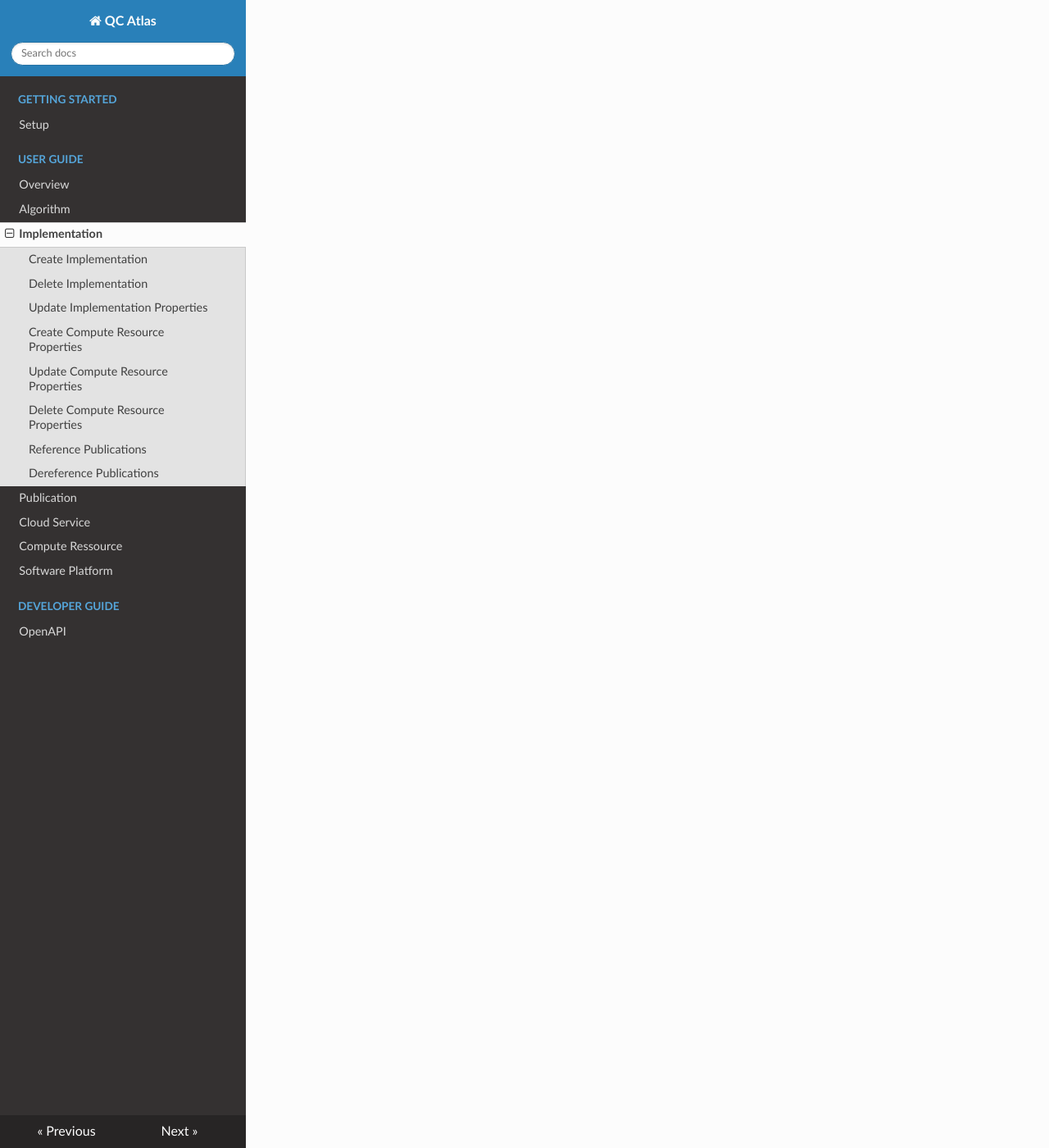
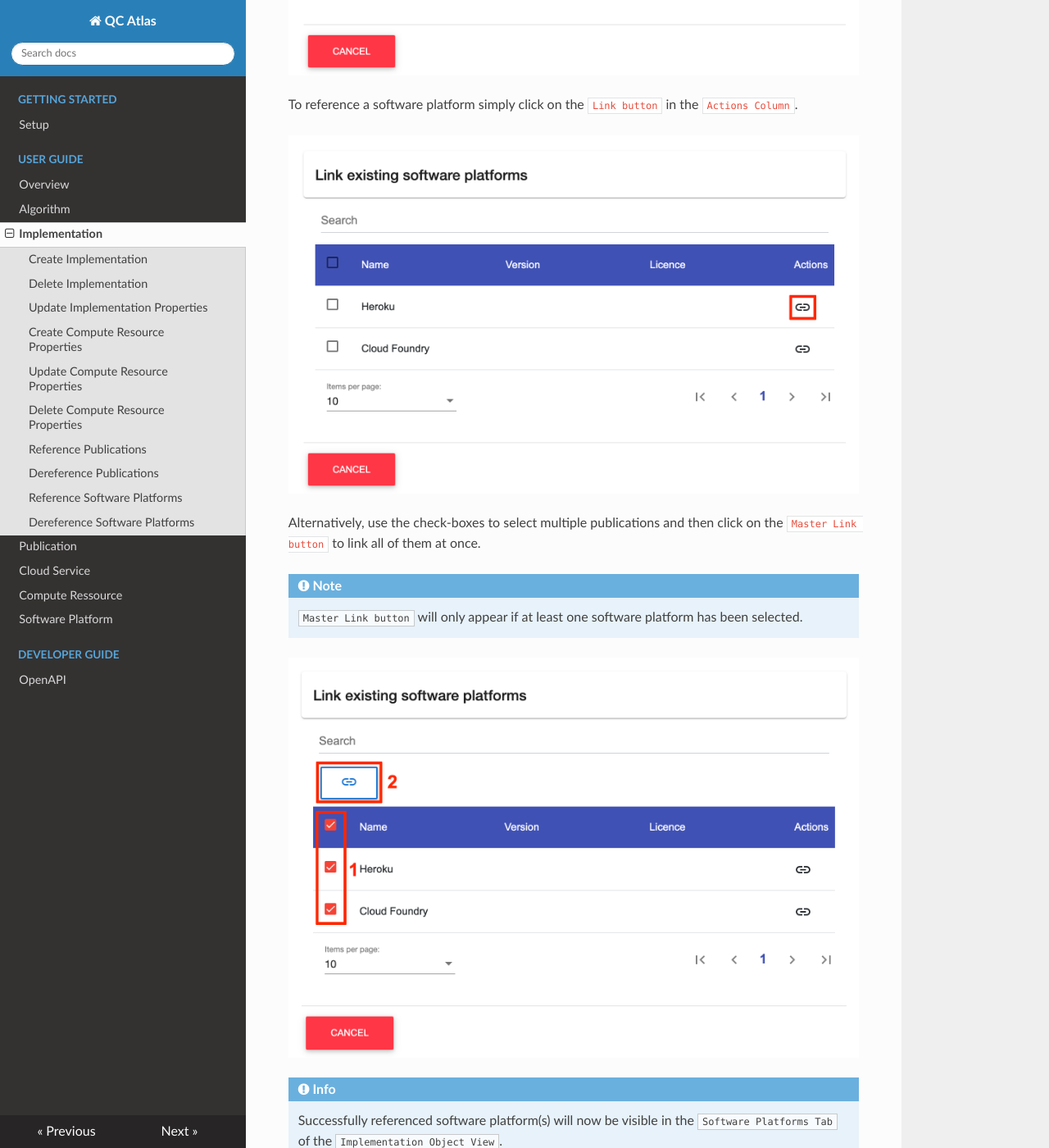
Before and after one commit to UST-QuAntiL/quantil-docs, an MkDocs documentation site: the page built from docs/user-guide/implementation.md, in a window 1280 px wide and 1400 px high, scrolled down 13619 px. Shown: the whole window at 82% size. Built offline with MkDocs 1.6.1, drawn with Linux system fonts in a browser that asks for light colours; nearby versions of some CDN libraries; some of the changed text lies outside the part shown.

Commit message:
added reference & derefernce software platforms to implementation chapter

```diff
--- a/docs/user-guide/implementation.md
+++ b/docs/user-guide/implementation.md
@@ -161,3 +161,46 @@ Alternatively, use the check-boxes to select multiple publications and then clic
     ``Master Delete button`` will only appear if at least one publication has been selected.
 
 ![alt text](./../images/implementation/Unlink_Publication_-_Step_1.2.png "Dereference multiple publications")
+
+## Reference Software Platforms
+
+!!! info
+    To reference software platforms in an implementation, the user has to be in the ``Software Platforms Tab`` of the ``Implementation Object View``, which can be reached by clicking on an implementation in the ``Implementation List View``.
+
+To initiate the linking of a software platform, the user has to click on the ``Plus button`` in the ``Software Platforms Tab``.
+
+![alt text](./images/implementation/Link_Software_Platforms_-_Step_1.png "Click on '+' in 'Software Platforms'-Tab")
+
+This will open a new dialog containing a page-able table of available publications. This table can be searched or sorted using the given input fields and buttons.
+
+![alt text](./../images/implementation/Link_Software_Platforms_-_Step_2.png "Link Publication")
+
+To reference a software platform simply click on the ``Link button`` in the ``Actions Column``.
+
+![alt text](./../images/implementation/Link_Software_Platforms_-_Step_3.1.png "Link Publication")
+
+Alternatively, use the check-boxes to select multiple publications and then click on the ``Master Link button`` to link all of them at once.
+
+!!! note
+    ``Master Link button`` will only appear if at least one software platform has been selected.
+
+![alt text](./images/implementation/Link_Software_Platforms_-_Step_3.2.png "Link Publication")
+
+!!! info
+    Successfully referenced software platform(s) will now be visible in the ``Software Platforms Tab`` of the ``Implementation Object View``.
+
+## Dereference Software Platforms
+
+!!! info
+    To dereference software platforms, the user has to be in the ``Software Platforms Tab`` of the ``Implementation Object View``, which can be reached by clicking on an implementation in the ``Implementation List View``.
+
+To remove a reference from a software platform, the user has to simply click on the ``Delete Button`` of a publication in the ``Actions Column``.
+
+![alt text](./../images/implementation/Unlink_Software_Platform_-_Step_1.1.png "Dereference single publication")
+
+Alternatively, use the check-boxes to select multiple software platforms and then click on the ``Master Delete button`` to unlink all of them at once.
+
+!!! note
+    ``Master Delete button`` will only appear if at least one publication has been selected.
+
+![alt text](./../images/implementation/Unlink_Software_Platform_-_Step_1.2.png "Dereference multiple publications")
```
Also changed, not shown: docs/user-guide/images/implementation/Link_Software_Platforms_-_Step_1.png (added), docs/user-guide/images/implementation/Link_Software_Platforms_-_Step_2.png (added), docs/user-guide/images/implementation/Link_Software_Platforms_-_Step_3.1.png (added), docs/user-guide/images/implementation/Link_Software_Platforms_-_Step_3.2.png (added), docs/user-guide/images/implementation/Unlink_Software_Platform_-_Step_1.1.png (added), docs/user-guide/images/implementation/Unlink_Software_Platform_-_Step_1.2.png (added).
